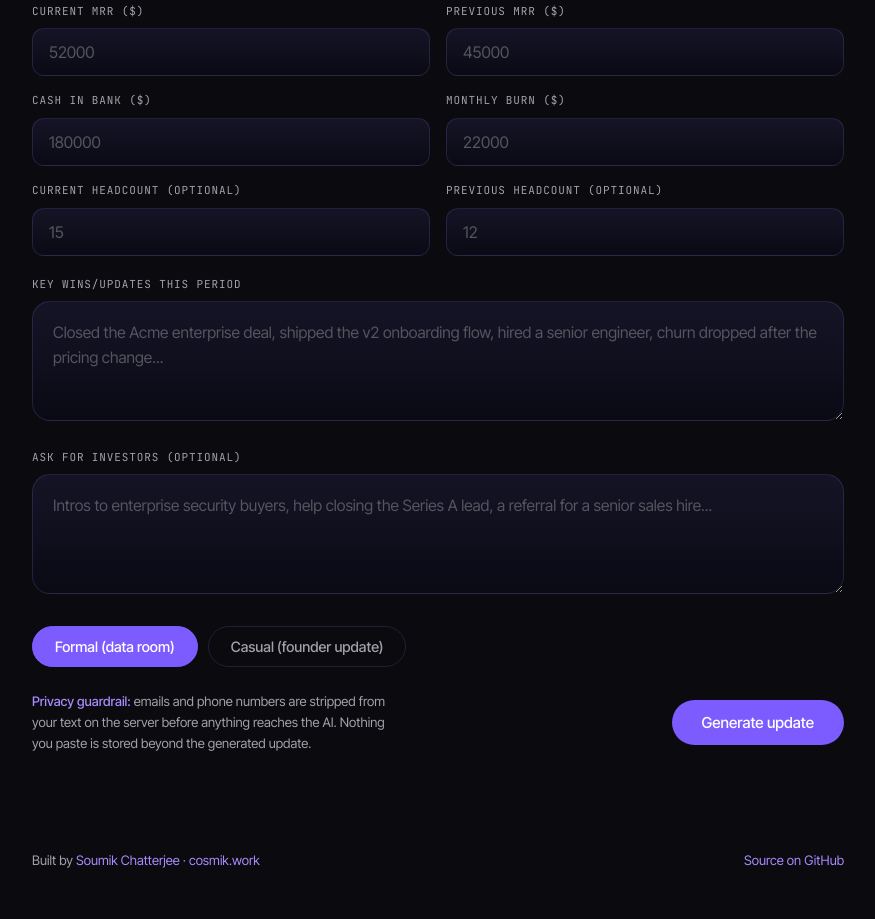
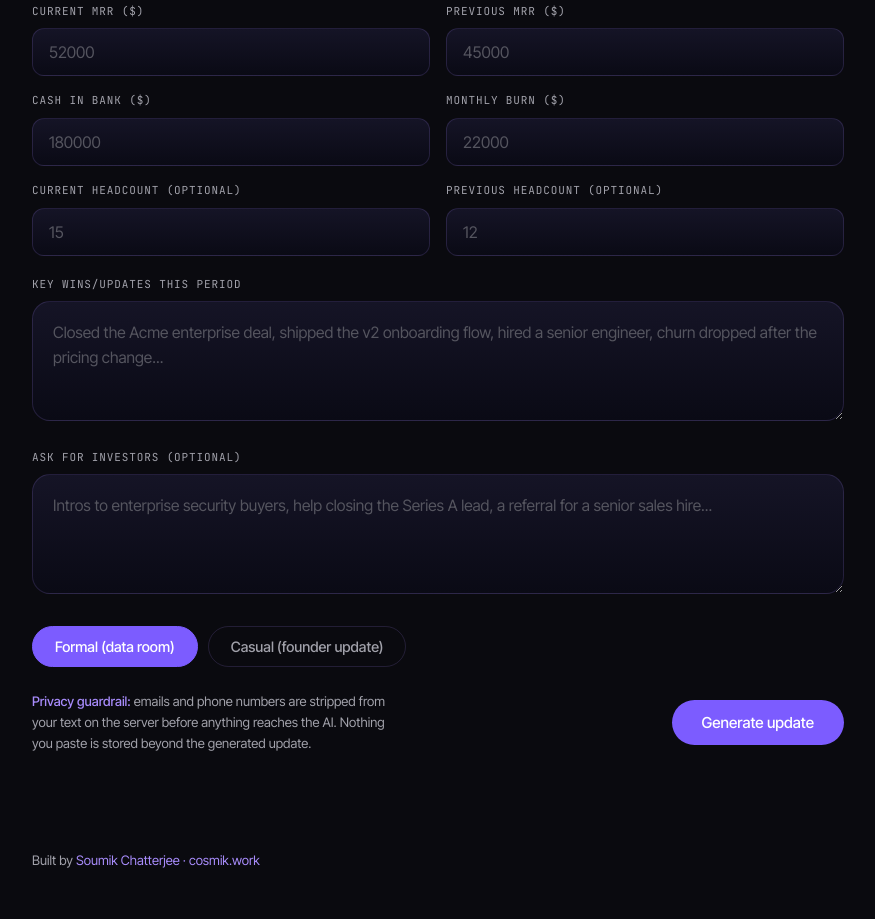
Before and after one commit to pymikofficial/investor-update-drafter, a website: page index.html in a window 1280 px wide. Shown: the part 283-1202 px from the top of the page, without its empty margins (202-1077 px from the left). Drawn offline with Linux system fonts and the light colour scheme.

Commit message:
Remove GitHub source link from footer

```diff
--- a/index.html
+++ b/index.html
@@ -299,7 +299,6 @@ footer a:hover{text-decoration:underline;}
 
 <footer>
   <span>Built by <a href="https://cosmik.work" target="_blank" rel="noopener">Soumik Chatterjee · cosmik.work</a></span>
-  <span><a href="https://github.com/pymikofficial/investor-update-drafter" target="_blank" rel="noopener">Source on GitHub</a></span>
 </footer>
 
 <script>
```
